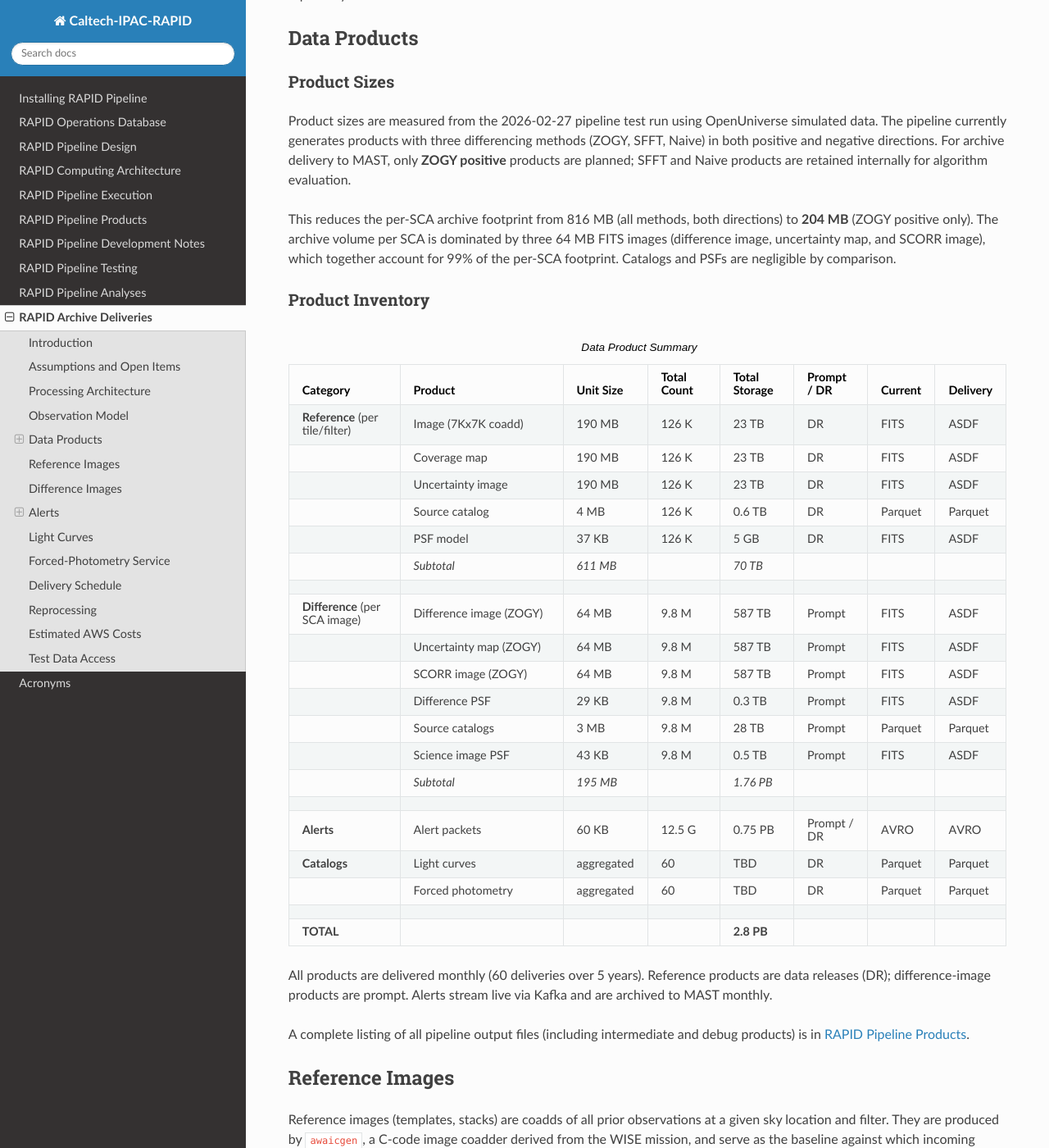
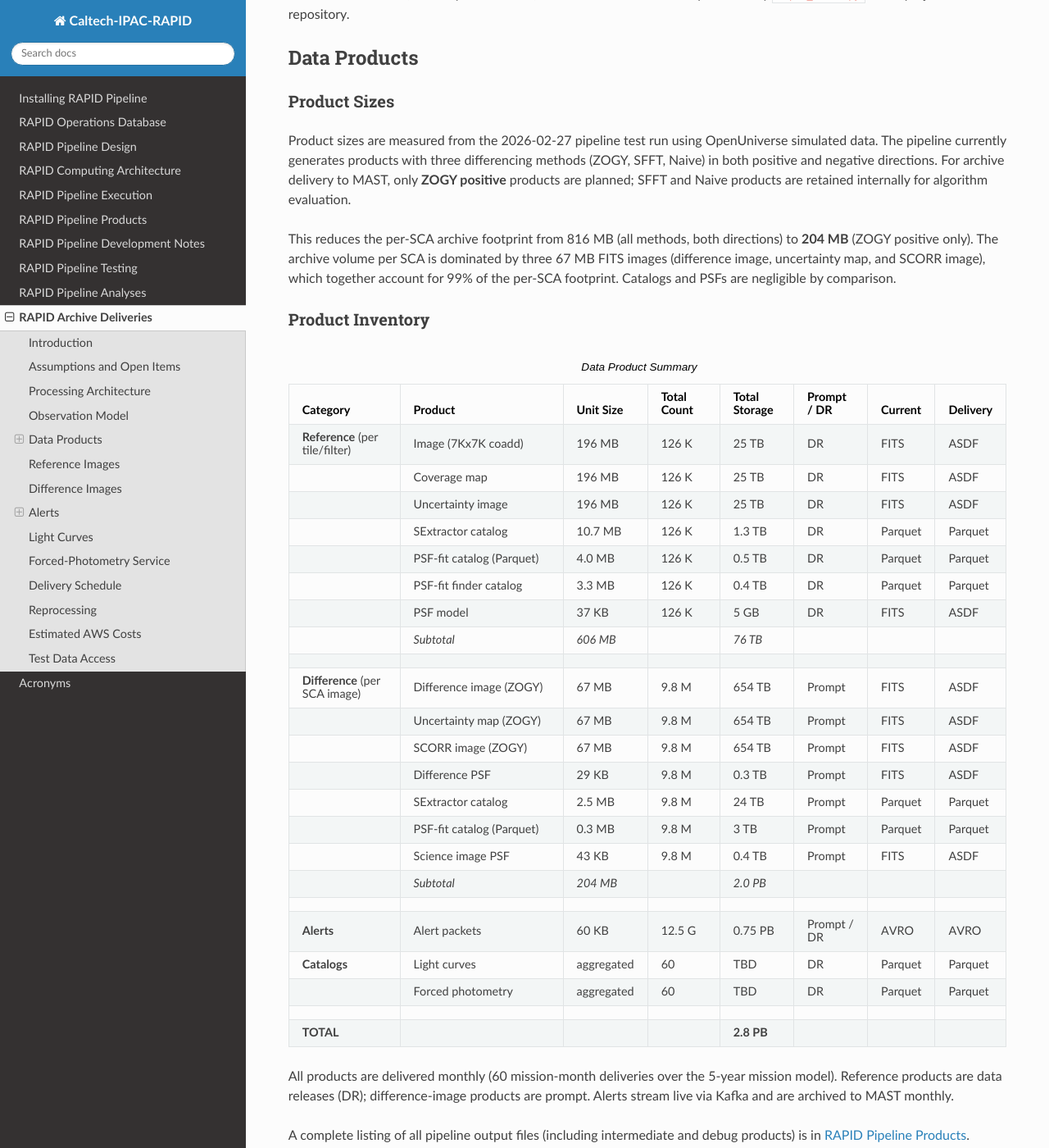
Before and after one commit to Caltech-IPAC/rapid, a Sphinx documentation site: the page built from docs/source/archive/archive.rst, in a window 1280 px wide and 1400 px high, scrolled down 2751 px. Shown: the whole window at 82% size. Built offline with Sphinx 7.4.7 and the Read the Docs theme 3.1.0, drawn with Linux system fonts in a browser that asks for light colours; some of the changed text lies outside the part shown.

Commit message:
Align RAPID archive model with 60-month mission timeline

```diff
--- a/docs/source/archive/archive.rst
+++ b/docs/source/archive/archive.rst
@@ -63,7 +63,7 @@
 Observation Model
 ************************************
 
-Volume estimates in this document are based on the provisional Roman scheduled observations (``consolidated_roman_scheduled_observations.csv``), which covers four Core Community Surveys (CCS) over a five-year nominal mission (2027--2031). RAPID does not process spectroscopic (GRISM/PRISM) exposures; these are excluded from all counts below.
+Volume estimates in this document are based on the provisional Roman scheduled observations (``consolidated_roman_scheduled_observations.csv``), which covers four Core Community Surveys (CCS) over a five-year nominal mission. The current schedule spans imaging observations from **2026-12-29** through **2031-12-09**; for delivery and cost modeling these are grouped into **60 mission-month bins** anchored on the first observation. RAPID does not process spectroscopic (GRISM/PRISM) exposures; these are excluded from all counts below.
 
 .. list-table:: Mission Summary by CCS (imaging only, 2027--2031)
    :header-rows: 1
@@ -105,7 +105,7 @@
 
 Product sizes are measured from the 2026-02-27 pipeline test run using OpenUniverse simulated data. The pipeline currently generates products with three differencing methods (ZOGY, SFFT, Naive) in both positive and negative directions. For archive delivery to MAST, only **ZOGY positive** products are planned; SFFT and Naive products are retained internally for algorithm evaluation.
 
-This reduces the per-SCA archive footprint from 816 MB (all methods, both directions) to **204 MB** (ZOGY positive only). The archive volume per SCA is dominated by three 64 MB FITS images (difference image, uncertainty map, and SCORR image), which together account for 99% of the per-SCA footprint. Catalogs and PSFs are negligible by comparison.
+This reduces the per-SCA archive footprint from 816 MB (all methods, both directions) to **204 MB** (ZOGY positive only). The archive volume per SCA is dominated by three 67 MB FITS images (difference image, uncertainty map, and SCORR image), which together account for 99% of the per-SCA footprint. Catalogs and PSFs are negligible by comparison.
 
 Product Inventory
 =================
@@ -124,33 +124,49 @@
      - Delivery
    * - **Reference** (per tile/filter)
      - Image (7Kx7K coadd)
-     - 190 MB
+     - 196 MB
      - 126 K
-     - 23 TB
+     - 25 TB
      - DR
      - FITS
      - ASDF
    * -
      - Coverage map
-     - 190 MB
+     - 196 MB
      - 126 K
-     - 23 TB
+     - 25 TB
      - DR
      - FITS
      - ASDF
    * -
      - Uncertainty image
-     - 190 MB
+     - 196 MB
      - 126 K
-     - 23 TB
+     - 25 TB
      - DR
      - FITS
      - ASDF
    * -
-     - Source catalog
-     - 4 MB
+     - SExtractor catalog
+     - 10.7 MB
      - 126 K
-     - 0.6 TB
+     - 1.3 TB
+     - DR
+     - Parquet
+     - Parquet
+   * -
+     - PSF-fit catalog (Parquet)
+     - 4.0 MB
+     - 126 K
+     - 0.5 TB
+     - DR
+     - Parquet
+     - Parquet
+   * -
+     - PSF-fit finder catalog
+     - 3.3 MB
+     - 126 K
+     - 0.4 TB
      - DR
      - Parquet
      - Parquet
@@ -164,9 +180,9 @@
      - ASDF
    * -
      - *Subtotal*
-     - *611 MB*
+     - *606 MB*
      -
-     - *70 TB*
+     - *76 TB*
      -
      -
      -
@@ -180,25 +196,25 @@
      -
    * - **Difference** (per SCA image)
      - Difference image (ZOGY)
-     - 64 MB
+     - 67 MB
      - 9.8 M
-     - 587 TB
+     - 654 TB
      - Prompt
      - FITS
      - ASDF
    * -
      - Uncertainty map (ZOGY)
-     - 64 MB
+     - 67 MB
      - 9.8 M
-     - 587 TB
+     - 654 TB
      - Prompt
      - FITS
      - ASDF
    * -
      - SCORR image (ZOGY)
-     - 64 MB
+     - 67 MB
      - 9.8 M
-     - 587 TB
+     - 654 TB
      - Prompt
      - FITS
      - ASDF
@@ -211,10 +227,18 @@
      - FITS
      - ASDF
    * -
-     - Source catalogs
-     - 3 MB
+     - SExtractor catalog
+     - 2.5 MB
      - 9.8 M
-     - 28 TB
+     - 24 TB
+     - Prompt
+     - Parquet
+     - Parquet
+   * -
+     - PSF-fit catalog (Parquet)
+     - 0.3 MB
+     - 9.8 M
+     - 3 TB
      - Prompt
      - Parquet
      - Parquet
@@ -222,15 +246,15 @@
      - Science image PSF
      - 43 KB
      - 9.8 M
-     - 0.5 TB
+     - 0.4 TB
      - Prompt
      - FITS
      - ASDF
    * -
      - *Subtotal*
-     - *195 MB*
+     - *204 MB*
      -
-     - *1.76 PB*
+     - *2.0 PB*
      -
      -
      -
@@ -283,7 +307,7 @@
      -
      -
 
-All products are delivered monthly (60 deliveries over 5 years). Reference products are data releases (DR); difference-image products are prompt. Alerts stream live via Kafka and are archived to MAST monthly.
+All products are delivered monthly (60 mission-month deliveries over the 5-year mission model). Reference products are data releases (DR); difference-image products are prompt. Alerts stream live via Kafka and are archived to MAST monthly.
 
 A complete listing of all pipeline output files (including intermediate and debug products) is in :doc:`/prod/products`.
 
@@ -301,7 +325,7 @@
 * Defined per **sky tile and filter** (Roman tessellation NSIDE=512, giving 6.3 million tiles), not per SCA --- images from any SCA or exposure that overlaps the tile contribute to the stack
 * Quality assessed via the ``cov5percent`` metric and other measures stored in the :doc:`operations database </db/db>`
 
-Each reference image is accompanied by a coverage map, an uncertainty image, a PSF model, and a PhotUtils PSF-fit source catalog.
+Each reference image is accompanied by a coverage map, an uncertainty image, a PSF model, a SExtractor source catalog, and PSF-fit source and finder catalogs.
 
 For details of the tiling scheme and reference-image construction, see :doc:`/pl/pl`. For quality analysis of current reference images, see :doc:`/prod/products`.
 
@@ -433,9 +457,9 @@
 
 The overlap effectively doubles the storage requirement at each reprocessing event:
 
-* **Baseline final storage**: 2.7 PB (single copy of all products)
-* **Peak at end-of-mission reprocessing**: 5.5 PB (old + new versions)
-* The 2-year reprocessing peak reaches 2.6 PB (on a 1.3 PB baseline)
+* **Baseline final storage**: 2.8 PB (single copy of all products)
+* **Peak at end-of-mission reprocessing**: 5.6 PB beginning on 2031-12-29 (old + new versions)
+* The 2-year reprocessing peak reaches 3.0 PB (on a 1.5 PB baseline)
 
 .. image:: reprocessing_storage.png
 
@@ -456,7 +480,7 @@
      - Notes
    * - S3 storage
      - $0.021--0.023/GB/month (tiered)
-     - Includes reprocessing overlap periods where storage doubles
+     - Includes in-mission reprocessing overlaps; the final post-mission overlap is tracked in storage plots, not in the 5-year cost total
    * - Batch compute
      - $0.192/hr (m5.xlarge)
      - 4 vCPU, 16 GB; 8 min per science pipeline job, 1 min per post-processing job
@@ -474,19 +498,19 @@
    * - Component
      - Cost
    * - S3 storage
-     - $2.1 M
+     - $2.2 M
    * - Compute (Batch + Reprocessing)
      - $0.7 M
    * - Kafka/MSK
-     - $28 K
+     - $27 K
    * - **TOTAL**
      - **$2.9 M**
    * - Average per month
-     - $48 K
+     - $49 K
    * - Average per year
-     - $571 K
+     - $587 K
 
-S3 storage dominates (74% of total cost) and grows steadily as the archive accumulates. Compute costs are relatively modest for routine processing but spike during the three reprocessing events, particularly the end-of-mission reprocessing which re-runs all 9.8 M SCA images. Total 5-year cost is estimated at $2.9 M at list price. Kafka/MSK is a minor fixed cost.
+S3 storage dominates (74% of total cost) and grows steadily as the archive accumulates. Compute costs are relatively modest for routine processing but spike during the three reprocessing events, particularly the end-of-mission reprocessing which re-runs all 9.8 M SCA images. Total 5-year cost is estimated at $2.9 M at list price; the separate 5.6 PB end-of-mission overlap peak occurs after the 60 modeled mission months. Kafka/MSK is a minor fixed cost.
 
 These estimates exclude data transfer (egress) costs, database hosting (RDS/EC2 for PostgreSQL), and any operational overhead. Negotiated pricing, reserved instances, or Spot instances for Batch could reduce costs significantly.
 
```
Also changed, not shown: other parts of docs/source/archive/archive.rst (+1 -1 lines), docs/source/archive/alerts_by_ccs.png, docs/source/archive/alerts_by_ccs_time.png, docs/source/archive/aws_costs.png, docs/source/archive/cumulative_by_time.png, docs/source/archive/cumulative_volume_by_ccs_time.png, docs/source/archive/cumulative_volume_by_time.png, docs/source/archive/diffimages_by_ccs_time.png, docs/source/archive/reprocessing_storage.png.
